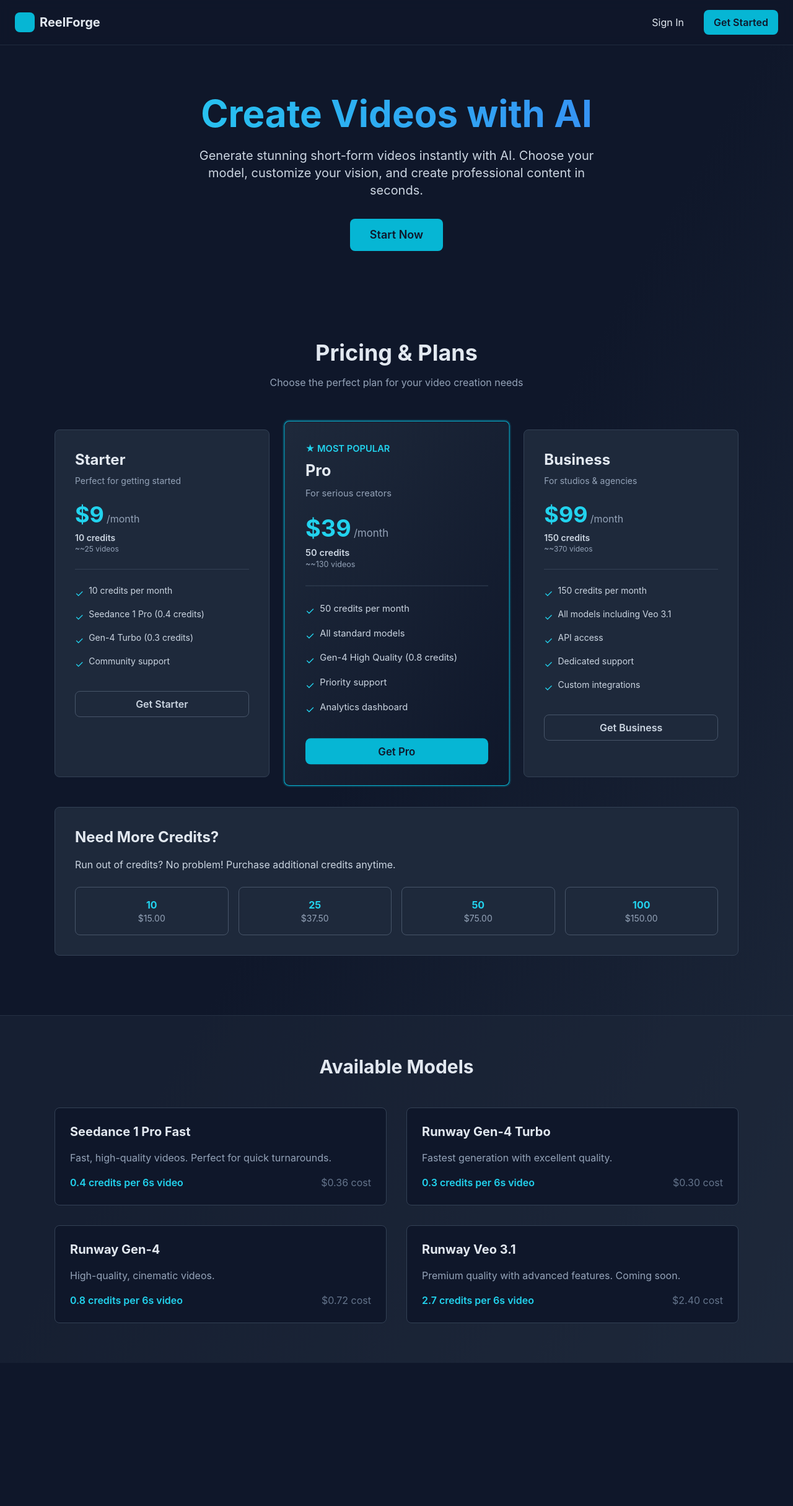
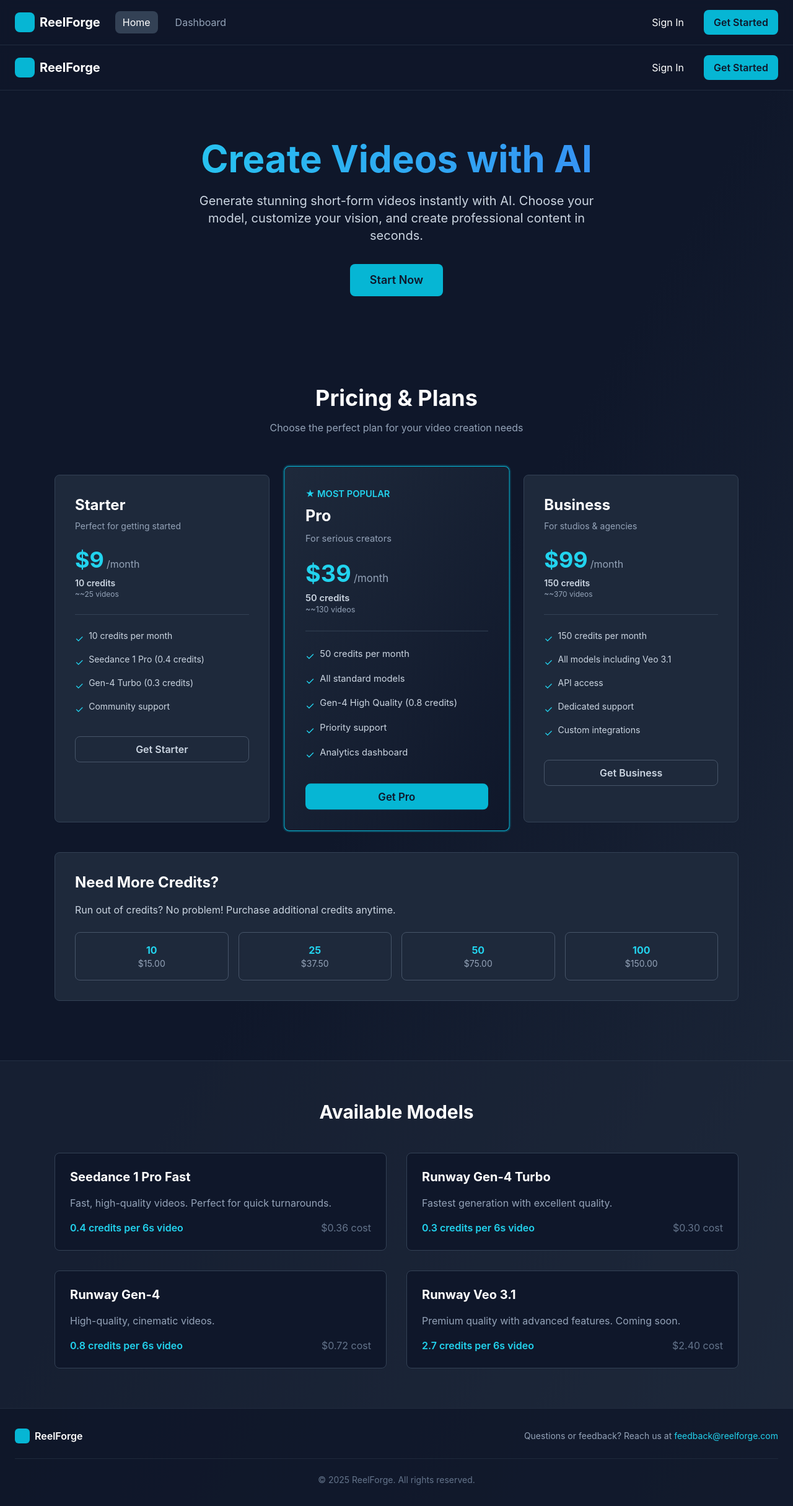
Before and after one commit to Snakesoap/ReelForge, a Next.js app: page / in a window 1280 px wide. Shown: the whole page at 62% size. Before the commit the page ends 2199 px from the top, so only its background shows below. Built offline with nearby package versions, Linux system fonts and the light colour scheme; no server answers.

Commit message:
Update layout.tsx

```diff
--- a/app/layout.tsx
+++ b/app/layout.tsx
@@ -1,6 +1,8 @@
 import type { Metadata } from 'next';
 import './globals.css';
 import Script from 'next/script';
+import Header from './components/Header';
+import Footer from './components/Footer';
 
 export const metadata: Metadata = {
   title: 'ReelForge',
@@ -24,7 +26,13 @@ export default function RootLayout({ children }: { children: React.ReactNode })
           `}
         </Script>
       </head>
-      <body>{children}</body>
+      <body className="min-h-screen flex flex-col bg-gradient-to-br from-slate-900 via-slate-900 to-slate-800 text-white">
+        <Header />
+        <main className="flex-1">
+          {children}
+        </main>
+        <Footer />
+      </body>
     </html>
   );
 }
```
